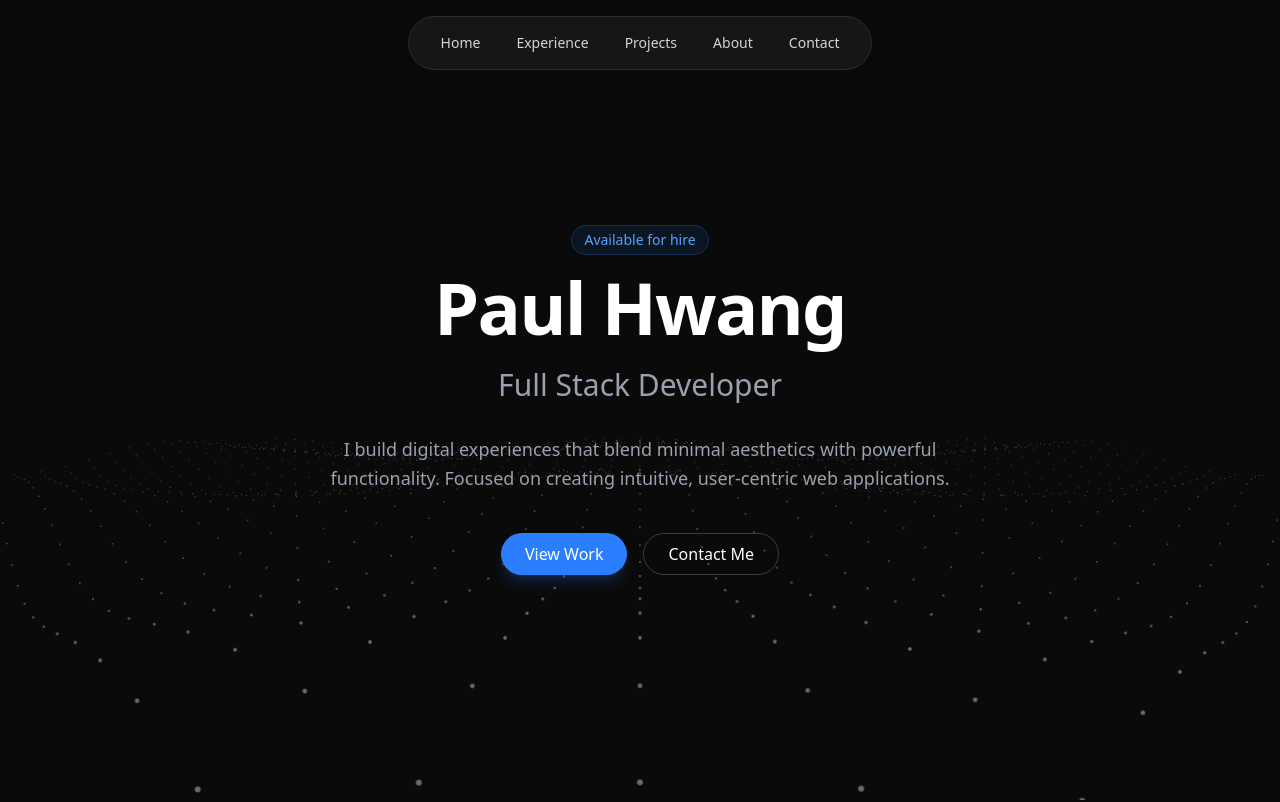
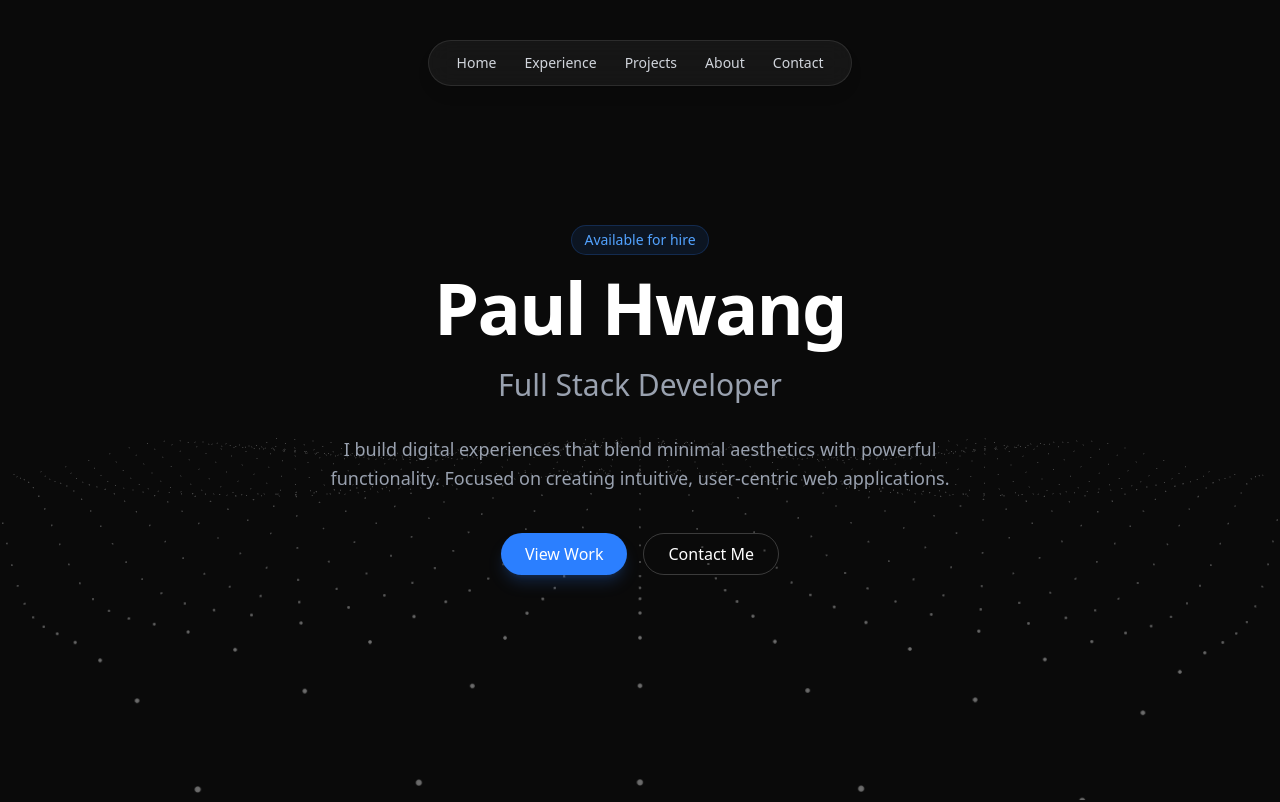
Before and after one commit to paulhwang1007/portfolio, a Next.js app: page / in a window 1280 px wide. Shown: the top 802 px of the page. Built offline with nearby package versions, Linux system fonts and the light colour scheme.

Commit message:
adjust header

```diff
--- a/src/components/layout/Navbar.tsx
+++ b/src/components/layout/Navbar.tsx
@@ -17,14 +17,14 @@ export function Navbar() {
       initial={{ y: -100, opacity: 0 }}
       animate={{ y: 0, opacity: 1 }}
       transition={{ duration: 0.5 }}
-      className="fixed top-0 left-0 right-0 z-50 flex justify-center py-4"
+      className="fixed top-6 left-0 right-0 z-50 flex justify-center py-4"
     >
-      <nav className="flex items-center gap-1 rounded-full border border-white/10 bg-white/5 px-4 py-2 backdrop-blur-md shadow-lg">
+      <nav className="flex items-center gap-1 rounded-full border border-white/10 bg-white/5 px-4 py-1 backdrop-blur-md shadow-lg">
         {navLinks.map((link) => (
           <Link
             key={link.name}
             href={link.href}
-            className="rounded-full px-4 py-2 text-sm font-medium text-gray-300 transition-colors hover:bg-white/10 hover:text-white"
+            className="rounded-full px-3 py-2 text-sm font-medium text-gray-300 transition-colors hover:bg-white/10 hover:text-white"
           >
             {link.name}
           </Link>
```
